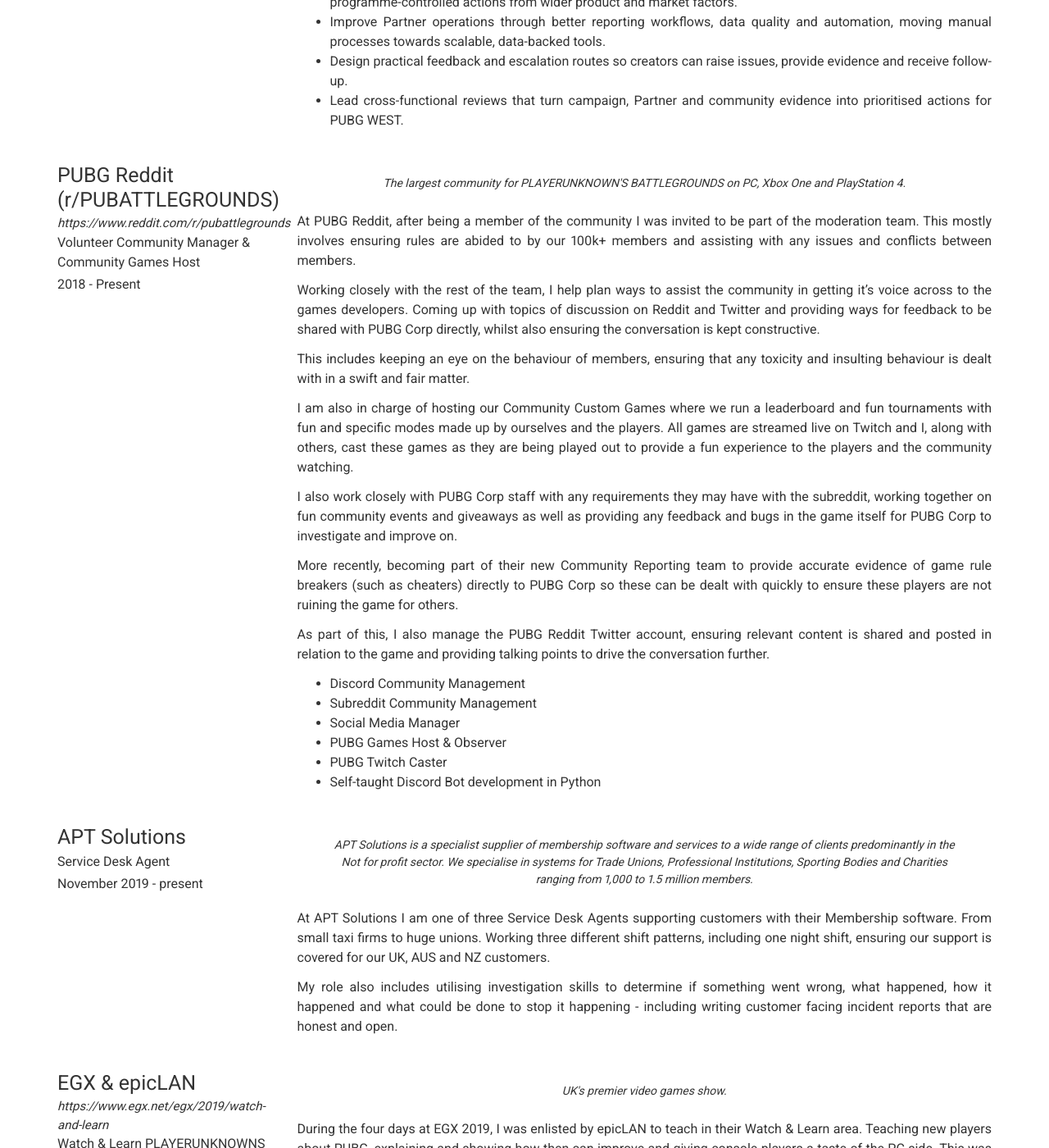
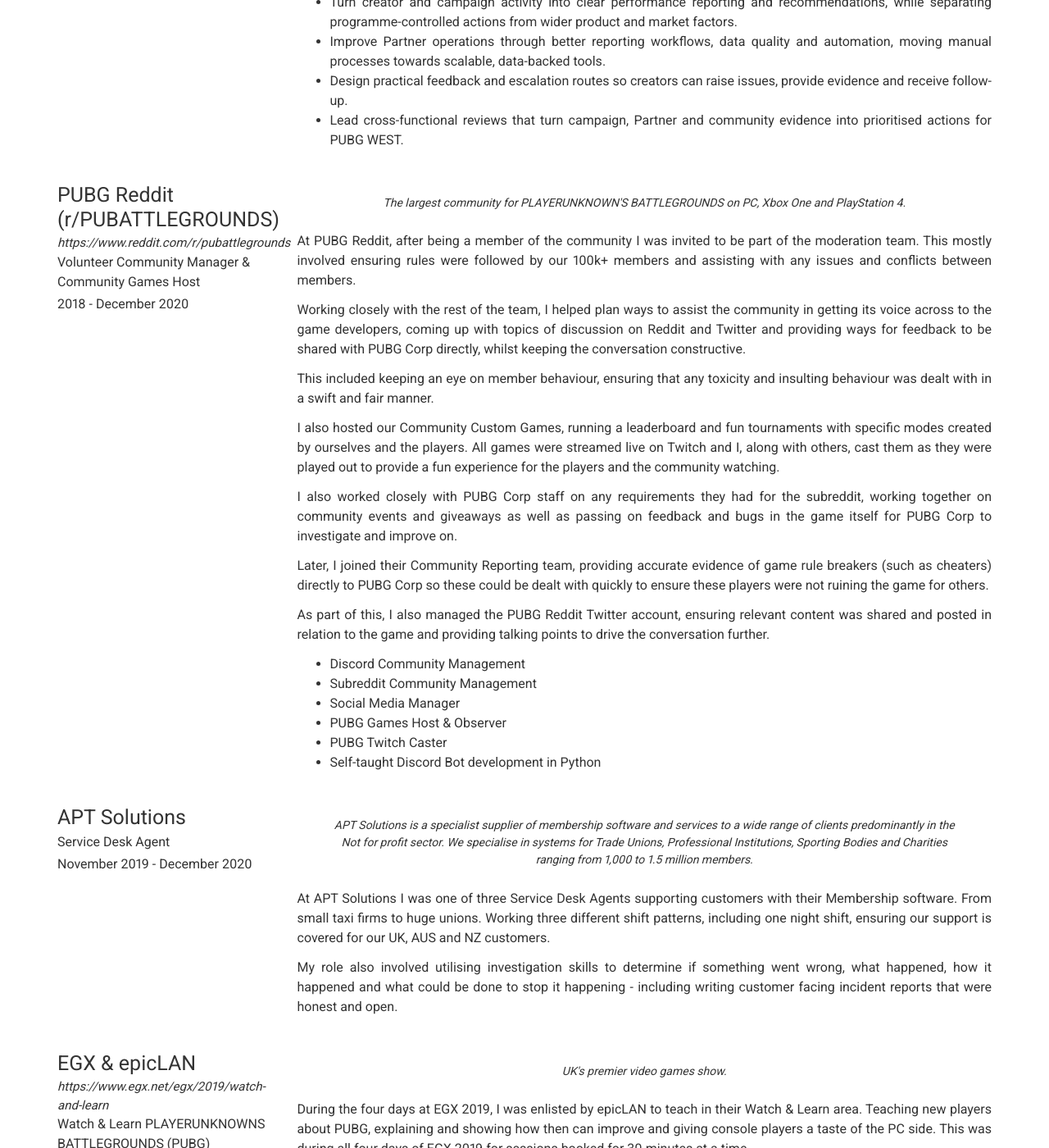
Before and after one commit to DanBennettUK/cv, a Jekyll site: the page built from index.md, in a window 1280 px wide and 1400 px high, scrolled down 899 px. Shown: the whole window at 82% size. Built offline with Jekyll 4.4.1, drawn with Linux system fonts in a browser that asks for light colours; nearby versions of some CDN libraries; some of the changed text lies outside the part shown.

Commit message:
fix: correct ended-role dates and clarify PUBG: Battlegrounds scope (#75)
* fix: correct CV dates and clarify PUBG: Battlegrounds scope

- APT Solutions: November 2019 - December 2020 (past tense)
- KRAFTON: explicitly mention PUBG: Battlegrounds and the western region
- About blurb: same PUBG: Battlegrounds clarification

* fix: end PUBG Reddit role December 2020 and use past tense

The volunteer community management role ended in December 2020 alongside
APT Solutions. The description was still in present tense for a role that
concluded almost six years ago.

```diff
--- a/_config.yml
+++ b/_config.yml
@@ -47,7 +47,7 @@
 about_content: | # this will include new lines to allow paragraphs
     Hi! I'm Dan 👋
 
-    I am a creator partnerships and community operations professional working in gaming, currently supporting the PUBG Partner Program at KRAFTON.
+    I am a creator partnerships and community operations professional working in gaming, currently supporting the PUBG Partner Program on PUBG: Battlegrounds at KRAFTON.
 
     My work sits at the intersection of creator relationships, campaign operations, community feedback and performance reporting. I enjoy turning messy, manual processes into clear workflows that help teams support creators, learn from their feedback and make better decisions.
 
--- a/_data/experience.yml
+++ b/_data/experience.yml
@@ -6,7 +6,7 @@
   quote: >
       KRAFTON is the creator of PUBG: BATTLEGROUNDS and other games enjoyed by players around the world.
   description: | # this will include new lines to allow paragraphs
-      I joined KRAFTON in December 2020 and currently work as Associate Creator Partnerships Manager, PUBG West. My role has developed through streamer and creator partnership work supporting the PUBG Partner Program across WEST.
+      I joined KRAFTON in December 2020 and currently work as Associate Creator Partnerships Manager, PUBG West. My role has developed through streamer and creator partnership work supporting the PUBG Partner Program on PUBG: Battlegrounds across the western region.
 
       - Manage creator relationships, communications, support, feedback, sentiment and campaign participation across the Partner Program.
       - Plan, launch and report on creator campaigns across streaming and short-form content, coordinating with HQ, regional teams, Marketing, Media Ops, agencies and creators.
@@ -19,37 +19,37 @@
   company: PUBG Reddit (r/PUBATTLEGROUNDS)
   link: https://www.reddit.com/r/pubattlegrounds
   job_title: Volunteer Community Manager & Community Games Host
-  dates: 2018 - Present
+  dates: 2018 - December 2020
   quote: >
       The largest community for PLAYERUNKNOWN'S BATTLEGROUNDS on PC, Xbox One and PlayStation 4.
   description: | # this will include new lines to allow paragraphs
       At PUBG Reddit, after being a member of the community I was invited to be part
       of the moderation team.
-      This mostly involves ensuring rules are abided to by our 100k+ members and assisting with
+      This mostly involved ensuring rules were followed by our 100k+ members and assisting with
       any issues and conflicts between members.
 
-      Working closely with the rest of the team, I help plan ways to assist the community in getting it's
-      voice across to the games developers. Coming up with topics of discussion on Reddit and Twitter and
-      providing ways for feedback to be shared with PUBG Corp directly, whilst also ensuring the conversation
-      is kept constructive.
+      Working closely with the rest of the team, I helped plan ways to assist the community in getting its
+      voice across to the game developers, coming up with topics of discussion on Reddit and Twitter and
+      providing ways for feedback to be shared with PUBG Corp directly, whilst keeping the conversation
+      constructive.
 
-      This includes keeping an eye on the behaviour of members, ensuring that any toxicity and insulting behaviour
-      is dealt with in a swift and fair matter.
+      This included keeping an eye on member behaviour, ensuring that any toxicity and insulting behaviour
+      was dealt with in a swift and fair manner.
 
-      I am also in charge of hosting our Community Custom Games where we run a leaderboard
-      and fun tournaments with fun and specific modes made up by ourselves and the players.
-      All games are streamed live on Twitch and I, along with others, cast these games as they
-      are being played out to provide a fun experience to the players and the community watching.
+      I also hosted our Community Custom Games, running a leaderboard and fun tournaments with
+      specific modes created by ourselves and the players. All games were streamed live on Twitch
+      and I, along with others, cast them as they were played out to provide a fun experience
+      for the players and the community watching.
 
-      I also work closely with PUBG Corp staff with any requirements they may have with the subreddit,
-      working together on fun community events and giveaways as well as providing any feedback and bugs
+      I also worked closely with PUBG Corp staff on any requirements they had for the subreddit,
+      working together on community events and giveaways as well as passing on feedback and bugs
       in the game itself for PUBG Corp to investigate and improve on.
 
-      More recently, becoming part of their new Community Reporting team to provide accurate evidence of game rule
-      breakers (such as cheaters) directly to PUBG Corp so these can be dealt with quickly to ensure these players
-      are not ruining the game for others.
+      Later, I joined their Community Reporting team, providing accurate evidence of game rule
+      breakers (such as cheaters) directly to PUBG Corp so these could be dealt with quickly to ensure
+      these players were not ruining the game for others.
 
-      As part of this, I also manage the PUBG Reddit Twitter account, ensuring relevant content is shared
+      As part of this, I also managed the PUBG Reddit Twitter account, ensuring relevant content was shared
       and posted in relation to the game and providing talking points to drive the conversation further.
 
       - Discord Community Management
@@ -63,15 +63,15 @@
   company: APT Solutions
   link:
   job_title: Service Desk Agent
-  dates: November 2019 - present
+  dates: November 2019 - December 2020
   quote: >
       APT Solutions is a specialist supplier of membership software and services to a wide range of clients predominantly in the Not for profit sector. We specialise in systems for Trade Unions, Professional Institutions, Sporting Bodies and Charities ranging from 1,000 to 1.5 million members.
   description: | # this will include new lines to allow paragraphs
-      At APT Solutions I am one of three Service Desk Agents supporting customers with their Membership software. From small taxi firms to huge unions.
+      At APT Solutions I was one of three Service Desk Agents supporting customers with their Membership software. From small taxi firms to huge unions.
       Working three different shift patterns, including one night shift, ensuring our support is covered for our UK, AUS and NZ customers.
 
-      My role also includes utilising investigation skills to determine if something went wrong, what happened, how it happened and what could be done to stop it happening - including writing
-      customer facing incident reports that are honest and open.
+      My role also involved utilising investigation skills to determine if something went wrong, what happened, how it happened and what could be done to stop it happening - including writing
+      customer facing incident reports that were honest and open.
 
 - layout: left
   company: EGX & epicLAN
```
